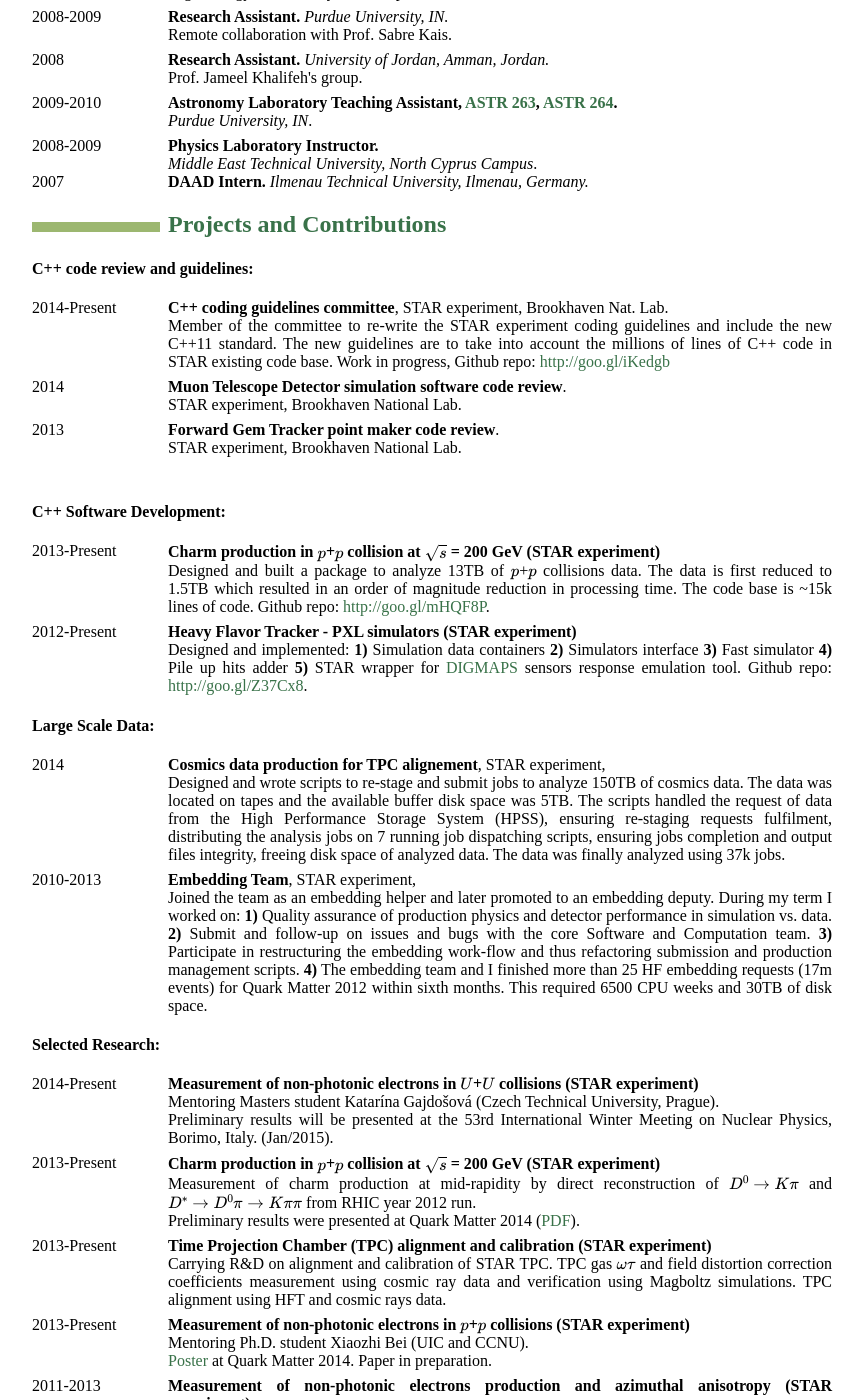
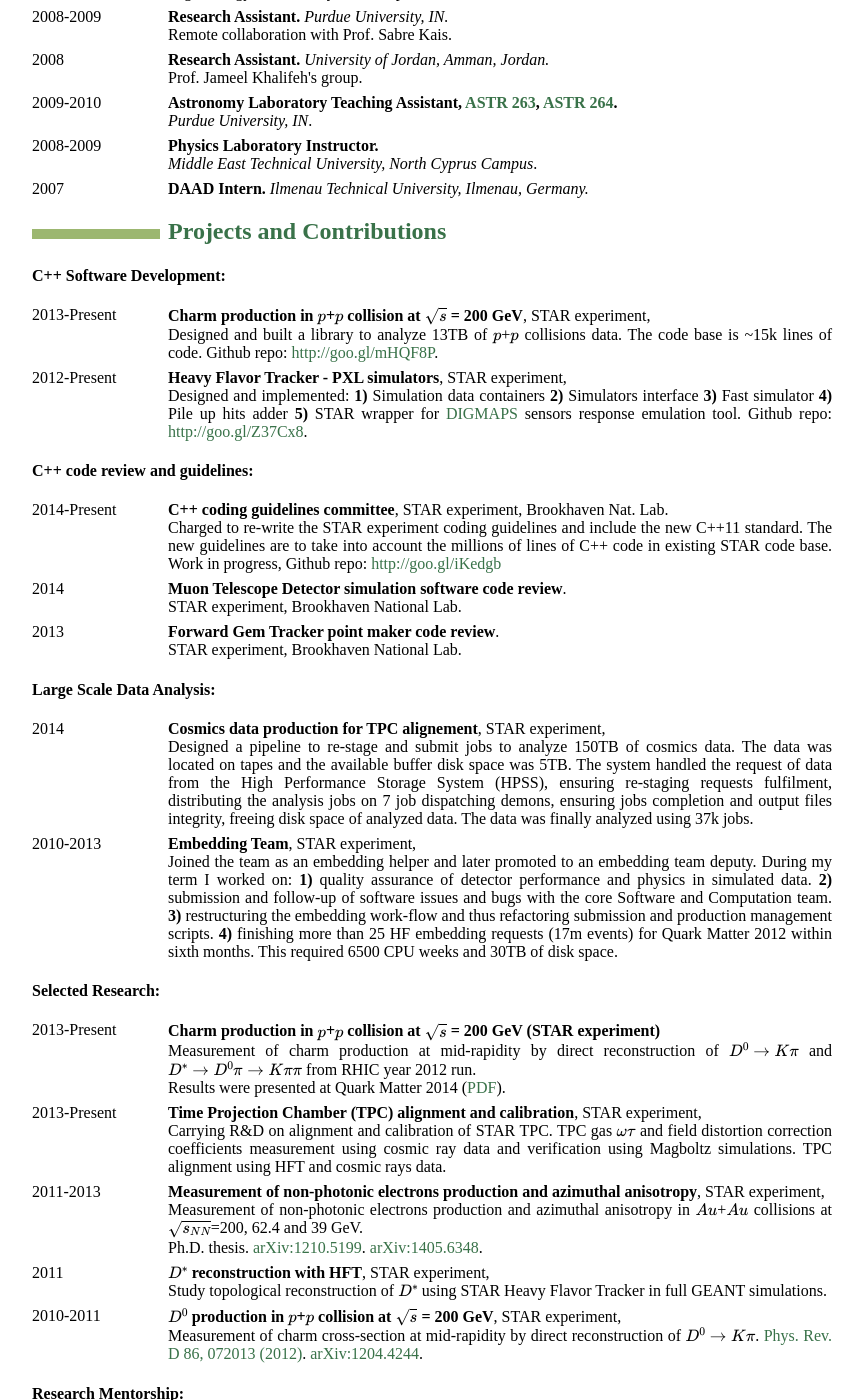
Before and after one commit to MustafaMustafa/MustafaMustafa.github.io, a Jekyll site: the page resume/resume.html, which Jekyll copies as it is, in a window 1280 px wide and 1400 px high, scrolled down 487 px. Shown: the whole window, without its empty margins (208-1071 px from the left). Built offline with Jekyll 4.4.1, drawn with Linux system fonts in a browser that asks for light colours; formulas are drawn with MathJax 3; some of the changed text lies outside the part shown.

Commit message:
publish latest CV

```diff
--- a/resume/resume.html
+++ b/resume/resume.html
@@ -48,66 +48,68 @@
 <dd><p><strong>Astronomy Laboratory Teaching Assistant, <a href="http://www.physics.purdue.edu/academic-programs/courses/course_detail.php?SEM=fall2014&amp;c=astr263">ASTR 263</a>, <a href="https://selfservice.mypurdue.purdue.edu/prod/bwckctlg.p_disp_course_detail?cat_term_in=201510&amp;subj_code_in=ASTR&amp;crse_numb_in=26400">ASTR 264</a>.</strong><br /><em>Purdue University, IN</em>.</p>
 </dd>
 <dt>2008-2009</dt>
-<dd><strong>Physics Laboratory Instructor.</strong><br /><em>Middle East Technical University, North Cyprus Campus</em>.<br />
+<dd><p><strong>Physics Laboratory Instructor.</strong><br /><em>Middle East Technical University, North Cyprus Campus</em>.</p>
 </dd>
 <dt>2007</dt>
 <dd><p><strong>DAAD Intern.</strong> <em>Ilmenau Technical University, Ilmenau, Germany.</em></p>
 </dd>
 </dl>
 <h2 id="projects-and-contributions">Projects and Contributions</h2>
+<h4 id="c-software-development">C++ Software Development:</h4>
+<dl>
+<dt>2013-Present</dt>
+<dd><p><strong>Charm production in <span class="math">\(p\)</span>+<span class="math">\(p\)</span> collision at <span class="math">\(\sqrt{s}\)</span> = 200 GeV</strong>, STAR experiment,<br />Designed and built a library to analyze 13TB of <span class="math">\(p\)</span>+<span class="math">\(p\)</span> collisions data. The code base is ~15k lines of code. Github repo: <a href="http://goo.gl/mHQF8P">http://goo.gl/mHQF8P</a>.</p>
+</dd>
+<dt>2012-Present</dt>
+<dd><p><strong>Heavy Flavor Tracker - PXL simulators</strong>, STAR experiment,<br />Designed and implemented: <strong>1)</strong> Simulation data containers <strong>2)</strong> Simulators interface <strong>3)</strong> Fast simulator <strong>4)</strong> Pile up hits adder <strong>5)</strong> STAR wrapper for <a href="http://www.iphc.cnrs.fr/Public-documentation.html">DIGMAPS</a> sensors response emulation tool. Github repo: <a href="http://goo.gl/Z37Cx8">http://goo.gl/Z37Cx8</a>.</p>
+</dd>
+</dl>
 <h4 id="c-code-review-and-guidelines">C++ code review and guidelines:</h4>
 <dl>
 <dt>2014-Present</dt>
-<dd><p><strong>C++ coding guidelines committee</strong>, STAR experiment, Brookhaven Nat. Lab.<br />Member of the committee to re-write the STAR experiment coding guidelines and include the new C++11 standard. The new guidelines are to take into account the millions of lines of C++ code in STAR existing code base. Work in progress, Github repo: <a href="http://goo.gl/iKedgb">http://goo.gl/iKedgb</a></p>
+<dd><p><strong>C++ coding guidelines committee</strong>, STAR experiment, Brookhaven Nat. Lab.<br />Charged to re-write the STAR experiment coding guidelines and include the new C++11 standard. The new guidelines are to take into account the millions of lines of C++ code in existing STAR code base. Work in progress, Github repo: <a href="http://goo.gl/iKedgb">http://goo.gl/iKedgb</a></p>
 </dd>
 <dt>2014</dt>
 <dd><p><strong>Muon Telescope Detector simulation software code review</strong>.<br />STAR experiment, Brookhaven National Lab.</p>
 </dd>
 <dt>2013</dt>
 <dd><p><strong>Forward Gem Tracker point maker code review</strong>.<br />STAR experiment, Brookhaven National Lab.</p>
-<p><br></p>
 </dd>
 </dl>
-<h4 id="c-software-development">C++ Software Development:</h4>
-<dl>
-<dt>2013-Present</dt>
-<dd><p><strong>Charm production in <span class="math">\(p\)</span>+<span class="math">\(p\)</span> collision at <span class="math">\(\sqrt{s}\)</span> = 200 GeV (STAR experiment)</strong><br />Designed and built a package to analyze 13TB of <span class="math">\(p\)</span>+<span class="math">\(p\)</span> collisions data. The data is first reduced to 1.5TB which resulted in an order of magnitude reduction in processing time. The code base is ~15k lines of code. Github repo: <a href="http://goo.gl/mHQF8P">http://goo.gl/mHQF8P</a>.</p>
-</dd>
-<dt>2012-Present</dt>
-<dd><p><strong>Heavy Flavor Tracker - PXL simulators (STAR experiment)</strong><br />Designed and implemented: <strong>1)</strong> Simulation data containers <strong>2)</strong> Simulators interface <strong>3)</strong> Fast simulator <strong>4)</strong> Pile up hits adder <strong>5)</strong> STAR wrapper for <a href="http://www.iphc.cnrs.fr/Public-documentation.html">DIGMAPS</a> sensors response emulation tool. Github repo: <a href="http://goo.gl/Z37Cx8">http://goo.gl/Z37Cx8</a>.</p>
-</dd>
-</dl>
-<h4 id="large-scale-data">Large Scale Data:</h4>
+<h4 id="large-scale-data-analysis">Large Scale Data Analysis:</h4>
 <dl>
 <dt>2014</dt>
-<dd><p><strong>Cosmics data production for TPC alignement</strong>, STAR experiment,<br />Designed and wrote scripts to re-stage and submit jobs to analyze 150TB of cosmics data. The data was located on tapes and the available buffer disk space was 5TB. The scripts handled the request of data from the High Performance Storage System (HPSS), ensuring re-staging requests fulfilment, distributing the analysis jobs on 7 running job dispatching scripts, ensuring jobs completion and output files integrity, freeing disk space of analyzed data. The data was finally analyzed using 37k jobs.</p>
+<dd><p><strong>Cosmics data production for TPC alignement</strong>, STAR experiment,<br />Designed a pipeline to re-stage and submit jobs to analyze 150TB of cosmics data. The data was located on tapes and the available buffer disk space was 5TB. The system handled the request of data from the High Performance Storage System (HPSS), ensuring re-staging requests fulfilment, distributing the analysis jobs on 7 job dispatching demons, ensuring jobs completion and output files integrity, freeing disk space of analyzed data. The data was finally analyzed using 37k jobs.</p>
 </dd>
 <dt>2010-2013</dt>
-<dd><p><strong>Embedding Team</strong>, STAR experiment,<br />Joined the team as an embedding helper and later promoted to an embedding deputy. During my term I worked on: <strong>1)</strong> Quality assurance of production physics and detector performance in simulation vs. data. <strong>2)</strong> Submit and follow-up on issues and bugs with the core Software and Computation team. <strong>3)</strong> Participate in restructuring the embedding work-flow and thus refactoring submission and production management scripts. <strong>4)</strong> The embedding team and I finished more than 25 HF embedding requests (17m events) for Quark Matter 2012 within sixth months. This required 6500 CPU weeks and 30TB of disk space.</p>
+<dd><p><strong>Embedding Team</strong>, STAR experiment,<br />Joined the team as an embedding helper and later promoted to an embedding team deputy. During my term I worked on: <strong>1)</strong> quality assurance of detector performance and physics in simulated data. <strong>2)</strong> submission and follow-up of software issues and bugs with the core Software and Computation team. <strong>3)</strong> restructuring the embedding work-flow and thus refactoring submission and production management scripts. <strong>4)</strong> finishing more than 25 HF embedding requests (17m events) for Quark Matter 2012 within sixth months. This required 6500 CPU weeks and 30TB of disk space.</p>
 </dd>
 </dl>
 <h4 id="selected-research">Selected Research:</h4>
 <dl>
-<dt>2014-Present</dt>
-<dd><p><strong>Measurement of non-photonic electrons in <span class="math">\(U\)</span>+<span class="math">\(U\)</span> collisions (STAR experiment)</strong><br />Mentoring Masters student Katarína Gajdošová (Czech Technical University, Prague).<br />Preliminary results will be presented at the 53rd International Winter Meeting on Nuclear Physics, Borimo, Italy. (Jan/2015).</p>
+<dt>2013-Present</dt>
+<dd><p><strong>Charm production in <span class="math">\(p\)</span>+<span class="math">\(p\)</span> collision at <span class="math">\(\sqrt{s}\)</span> = 200 GeV (STAR experiment)</strong><br />Measurement of charm production at mid-rapidity by direct reconstruction of <span class="math">\(D^{0} \rightarrow K\pi\)</span> and <span class="math">\(D^{*} \rightarrow D^{0}\pi \rightarrow K\pi\pi\)</span> from RHIC year 2012 run.<br />Results were presented at Quark Matter 2014 (<a href="https://indico.cern.ch/event/219436/session/17/contribution/436">PDF</a>).</p>
 </dd>
 <dt>2013-Present</dt>
-<dd><p><strong>Charm production in <span class="math">\(p\)</span>+<span class="math">\(p\)</span> collision at <span class="math">\(\sqrt{s}\)</span> = 200 GeV (STAR experiment)</strong><br />Measurement of charm production at mid-rapidity by direct reconstruction of <span class="math">\(D^{0} \rightarrow K\pi\)</span> and <span class="math">\(D^{*} \rightarrow D^{0}\pi \rightarrow K\pi\pi\)</span> from RHIC year 2012 run.<br />Preliminary results were presented at Quark Matter 2014 (<a href="https://indico.cern.ch/event/219436/session/17/contribution/436">PDF</a>).</p>
+<dd><p><strong>Time Projection Chamber (TPC) alignment and calibration</strong>, STAR experiment,<br />Carrying R&amp;D on alignment and calibration of STAR TPC. TPC gas <span class="math">\(\omega\tau\)</span> and field distortion correction coefficients measurement using cosmic ray data and verification using Magboltz simulations. TPC alignment using HFT and cosmic rays data.</p>
+</dd>
+<dt>2011-2013</dt>
+<dd><p><strong>Measurement of non-photonic electrons production and azimuthal anisotropy</strong>, STAR experiment,<br />Measurement of non-photonic electrons production and azimuthal anisotropy in <span class="math">\(Au\)</span>+<span class="math">\(Au\)</span> collisions at <span class="math">\(\sqrt{s_{NN}}\)</span>=200, 62.4 and 39 GeV.<br />Ph.D. thesis. <a href="http://arxiv.org/abs/1210.5199">arXiv:1210.5199</a>. <a href="http://arxiv.org/abs/1405.6348">arXiv:1405.6348</a>.</p>
+</dd>
+<dt>2011</dt>
+<dd><p><strong><span class="math">\(D^{*}\)</span> reconstruction with HFT</strong>, STAR experiment,<br />Study topological reconstruction of <span class="math">\(D^{*}\)</span> using STAR Heavy Flavor Tracker in full GEANT simulations.</p>
+</dd>
+<dt>2010-2011</dt>
+<dd><p><strong><span class="math">\(D^{0}\)</span> production in <span class="math">\(p\)</span>+<span class="math">\(p\)</span> collision at <span class="math">\(\sqrt{s}\)</span> = 200 GeV</strong>, STAR experiment,<br />Measurement of charm cross-section at mid-rapidity by direct reconstruction of <span class="math">\(D^{0} \rightarrow K\pi\)</span>. <a href="http://journals.aps.org/prd/abstract/10.1103/PhysRevD.86.072013">Phys. Rev. D 86, 072013 (2012)</a>. <a href="http://arXiv.org/abs/1204.4244">arXiv:1204.4244</a>.</p>
+</dd>
+</dl>
+<h4 id="research-mentorship">Research Mentorship:</h4>
+<dl>
+<dt>2014-Present</dt>
+<dd><p><strong>Measurement of non-photonic electrons in <span class="math">\(U\)</span>+<span class="math">\(U\)</span> collisions</strong>, STAR experiment,<br />Masters student Katarína Gajdošová (Czech Technical University, Prague).<br />Results were presented at 53rd International Winter Meeting on Nuclear Physics, Borimo, Italy. (Jan/2015).</p>
 </dd>
 <dt>2013-Present</dt>
-<dd><p><strong>Time Projection Chamber (TPC) alignment and calibration (STAR experiment)</strong><br />Carrying R&amp;D on alignment and calibration of STAR TPC. TPC gas <span class="math">\(\omega\tau\)</span> and field distortion correction coefficients measurement using cosmic ray data and verification using Magboltz simulations. TPC alignment using HFT and cosmic rays data.</p>
-</dd>
-<dt>2013-Present</dt>
-<dd><p><strong>Measurement of non-photonic electrons in <span class="math">\(p\)</span>+<span class="math">\(p\)</span> collisions (STAR experiment)</strong><br />Mentoring Ph.D. student Xiaozhi Bei (UIC and CCNU).<br /><a href="https://indico.cern.ch/event/219436/session/2/contribution/542">Poster</a> at Quark Matter 2014. Paper in preparation.</p>
-</dd>
-<dt>2011-2013</dt>
-<dd><p><strong>Measurement of non-photonic electrons production and azimuthal anisotropy (STAR experiment)</strong><br />Measurement of non-photonic electrons production and azimuthal anisotropy in <span class="math">\(Au\)</span>+<span class="math">\(Au\)</span> collisions at <span class="math">\(\sqrt{s_{NN}}\)</span>=200, 62.4 and 39 GeV.<br />Ph.D. thesis. <a href="http://arxiv.org/abs/1210.5199">arXiv:1210.5199</a>. <a href="http://arxiv.org/abs/1405.6348">arXiv:1405.6348</a>. Two more papers in the pipeline.</p>
-</dd>
-<dt>2011</dt>
-<dd><p><strong><span class="math">\(D^{*}\)</span> reconstruction with HFT (STAR experiment)</strong><br />Study topological reconstruction of <span class="math">\(D^{*}\)</span> using STAR Heavy Flavor Tracker in full GEANT simulations.</p>
-</dd>
-<dt>2010-2011</dt>
-<dd><p><strong><span class="math">\(D^{0}\)</span> production in <span class="math">\(p\)</span>+<span class="math">\(p\)</span> collision at <span class="math">\(\sqrt{s}\)</span> = 200 GeV (STAR experiment)</strong><br />Measurement of charm cross-section at mid-rapidity by direct reconstruction of <span class="math">\(D^{0} \rightarrow K\pi\)</span>. <a href="http://journals.aps.org/prd/abstract/10.1103/PhysRevD.86.072013">Phys. Rev. D 86, 072013 (2012)</a>. <a href="http://arXiv.org/abs/1204.4244">arXiv:1204.4244</a>.</p>
+<dd><p><strong>Measurement of non-photonic electrons in <span class="math">\(p\)</span>+<span class="math">\(p\)</span> collisions</strong>, STAR experiment,<br />Ph.D. student Xiaozhi Bei (UIC and CCNU).<br /><a href="https://indico.cern.ch/event/219436/session/2/contribution/542">Poster</a> at Quark Matter 2014. Paper in preparation.</p>
 </dd>
 </dl>
 <h2 id="service-and-voluntary-work">Service and Voluntary Work</h2>
@@ -122,69 +124,8 @@
 <dd><p><strong>Theoretical Physics Lab. Linux Cluster</strong>, University of Jordan.<br />As a member of a self-organized team we constructed the first Linux Cluster in the University of Jordan for computational physics research.</p>
 </dd>
 </dl>
-<h2 id="publications">Publications</h2>
-<p>50+ publications. Full list available at <a href="http://scholar.google.com/citations?user=aWjIgTgAAAAJ">Google Scholar</a> or <a href="https://inspirehep.net/author/profile/M.K.Mustafa.1">INSPIRE</a>.</p>
-<h4 id="selected-experimental-physics-publications-primary-author">Selected experimental physics publications (primary author):</h4>
-<dl>
-<dt>2013</dt>
-<dd><p><em>Measurements of non-photonic electron production and azimuthal anisotropy in <span class="math">\(\sqrt {s_ {NN}}= 39\)</span>, <span class="math">\(62.4\)</span>, and <span class="math">\(200\)</span> GeV <span class="math">\(Au\)</span>+<span class="math">\(Au\)</span> collisions from STAR at RHIC</em>.<br />Mustafa Mustafa (for the STAR Collaboration). <a href="http://www.sciencedirect.com/science/article/pii/S0375947413002297">Nuclear Physics A 904-905, 665 (2013)</a>. <a href="http://arxiv.org/abs/1210.5199">arXiv:1210.5199</a>.</p>
-</dd>
-<dt>2012</dt>
-<dd><p><em>Measurements of <span class="math">\(D^{0}\)</span> and <span class="math">\(D^{*}\)</span> production in <span class="math">\(p\)</span> + <span class="math">\(p\)</span> Collisions at <span class="math">\(\sqrt{s}\)</span> = 200 GeV</em>.<br />L. Adamczyk et al. (STAR Collaboration). <a href="http://journals.aps.org/prd/abstract/10.1103/PhysRevD.86.072013">Phys. Rev. D 86, 072013 (2012)</a>. <a href="http://arXiv.org/abs/1204.4244">arXiv:1204.4244</a>.</p>
-</dd>
-</dl>
-<h4 id="mathematical-physics-publications">Mathematical physics publications:</h4>
-<dl>
-<dt>2011</dt>
-<dd><p><em>Supersymmetry identifies molecular Stark states whose eigenproperties can be obtained analytically</em>.<br />M. Lemeshko, M. Mustafa, S. Kais, B. Friedrich. <a href="http://iopscience.iop.org/1367-2630/13/6/063036/">New J. Phys. 13, 063036 (2011)</a>. <a href="http://arxiv.org/abs/1106.4402">arXiv:1106.4402</a>.</p>
-</dd>
-<dt>2011</dt>
-<dd><p><em>Supersymmetric factorization yields exact solutions to the molecular Stark effect problem for &quot;stretched&quot; state</em>.<br />M. Lemeshko, M. Mustafa, S.Kais, B. Friedrich. <a href="http://journals.aps.org/pra/abstract/10.1103/PhysRevA.83.043415">Phys. Rev. A. 83, 043415 (2011)</a>. <a href="http://arxiv.org/abs/1105.5262">arXiv:1105.5262</a>.</p>
-</dd>
-<dt>2009</dt>
-<dd><p><em>A Venn diagram for supersymmetric, exactly solvable, shape invariant, and Infeld-Hull factorizable potential</em>. M. Mustafa, S. Kais. <a href="http://arxiv.org/abs/0911.4206">arXiv:0911.4206</a>.</p>
-</dd>
-<dt>2009</dt>
-<dd><p><em>Effective polar potential in the central force Schrödinger equation</em>.<br />M. S. Shikakhwa and M. Mustafa. <a href="http://iopscience.iop.org/0143-0807/31/1/014/">Eur. J. Phys. 31, 151 (2010)</a>. <a href="http://arxiv.org/abs/1001.3693">arXiv:1001.3693</a>.</p>
-</dd>
-</dl>
-<h4 id="book-chapters">Book chapters:</h4>
-<dl>
-<dt>2009</dt>
-<dd><em>General Physics, Electromagnetism Laboratory Manual, 3rd Edition</em>.<br />M. S. Shikakhwa, M. Mustafa, R. Al-Rfou', A. Ecevit, M. Ozbakan.<br />Middle East Technical University, North Cyprus Campus.
-</dd>
-</dl>
-<h2 id="talks">Talks</h2>
-<h4 id="conference-talks">Conference talks:</h4>
-<dl>
-<dt>2013/11</dt>
-<dd><p><strong>Measurement of non-photonic electrons in STAR experiment</strong>,<br /><a href="http://www.emmi13.lbl.gov/"><em>EMMI workshop on Heavy Flavor &amp; QCD Phase Structure in High Energy Collisions</em></a>, LBL, Berkeley, CA. <a href="https://drive.google.com/viewerng/viewer?a=v&amp;pid=sites&amp;srcid=bGJsLmdvdnxlbW1pMTJ8Z3g6NjVlMTBmYzkxY2NkNjQyNg&amp;u=0">PDF</a>.</p>
-</dd>
-<dt>2012/08</dt>
-<dd><p><strong>Measurements of non-photonic electrons at STAR experiment</strong>,<br />parallel talk at <a href="http://qm2012.bnl.gov/"><em>Quark Matter 2012 Int'l Conference</em></a>, Washington D.C. <a href="https://indico.cern.ch/event/181055/session/56/material/slides/0?contribId=164">PDF</a>.</p>
-</dd>
-</dl>
-<h4 id="invited-talks">Invited talks:</h4>
-<dl>
-<dt>2014/06</dt>
-<dd><p><strong>Recent open heavy flavor results from STAR experiment</strong>,<br /><a href="http://www.bnl.gov/aum2013/"><em>RHIC &amp; AGS Annual Users' Meeting</em></a>, BNL, NY. <a href="http://www.bnl.gov/aum2014/content/workshops/Workshop_6/2014-06-18-RHIC-AGS-Mustafa-v2.pdf">PDF</a>.</p>
-</dd>
-<dt>2013/06</dt>
-<dd><p><strong>Recent open heavy flavor results at RHIC</strong>,<br /><a href="http://www.bnl.gov/aum2014/"><em>RHIC &amp; AGS Annual Users' Meeting</em></a>, BNL, NY. <a href="http://www.bnl.gov/aum2013/content/workshops/Workshop_6/2013-06-26-RHIC-AGS-meeting.pdf">PDF</a>.</p>
-</dd>
-<dt>2012/10</dt>
-<dd><p><strong>Measurements of non-photonic electron in STAR experiment</strong>,<br /><a href="https://indico.cern.ch/event/182856/"><em>International Workshop on Heavy Quark Production in Heavy-Ion Collisions</em></a>, Utrecht, Netherlands. <a href="https://indico.cern.ch/event/182856/session/20/contribution/42/material/slides/0.pdf">PDF</a>.</p>
-</dd>
-<dt>2012/08</dt>
-<dd><p><strong>Measurements of non-photonic electron in STAR experiment</strong>,<br /><a href="http://physicsweb.phy.uic.edu/kauder/hfworkshop2012/"><em>Workshop on Heavy Flavor Production in High-Energy Nuclear Collisions</em></a>,<br />UIC, Chicago, IL. <a href="http://physicsweb.phy.uic.edu/kauder/hfworkshop2012/slides/MustafaMustafa_UIC_HF_Workshop_June_2012_v1.pdf">PDF</a>.</p>
-</dd>
-</dl>
-<h4 id="seminars">Seminars:</h4>
-<dl>
-<dt>2014/08</dt>
-<dd><strong>Measurements of electrons from heavy-flavor hadrons decays in STAR experiment</strong>, <em>University of Illinois at Chicago</em>, Chicago, IL. <a href="https://drive.google.com/file/d/0BxStdIfYUSzRa1A2N3F6eWZXbE0/view">PDF</a>.
-</dd>
-</dl>
+<h2 id="publications-and-talks">Publications and Talks</h2>
+<p>50+ publications. Full list available at <a href="http://scholar.google.com/citations?user=aWjIgTgAAAAJ">Google Scholar</a> or <a href="https://inspirehep.net/author/profile/M.K.Mustafa.1">INSPIRE</a>.<br />A list of talks and seminars can be found in my <a href="http://mmustafa.com/resume/cv.html#talks">CV</a>.</p>
 <h2 id="skills-and-areas-of-expertise">Skills and Areas of Expertise</h2>
 <dl>
 <dt>Skills</dt>
@@ -203,7 +144,7 @@
 <tr class="even">
 <td align="left">Monte Carlo Simulations</td>
 <td align="left">OOP</td>
-<td align="left">Linux Admin.</td>
+<td align="left">Linux Admin</td>
 </tr>
 <tr class="odd">
 <td align="left">Data Analysis</td>
@@ -217,10 +158,9 @@
 </tr>
 </tbody>
 </table>
-<p><br></p>
 </dd>
 <dt>Online Courses</dt>
-<dd><p><a href="https://www.coursera.org/maestro/api/certificate/get_certificate?course_id=972224">Machine Learning (Andrew Ng)</a>.<br /><a href="https://prod-cert-bucket.s3.amazonaws.com/downloads/1aaad6af92004f0696f65313ad8c9d6a/Certificate.pdf">Statistical Learning (Hastie &amp;Tibshirani)</a>.</p>
+<dd><a href="https://www.coursera.org/maestro/api/certificate/get_certificate?course_id=972224">Machine Learning (Andrew Ng)</a>.<br /><a href="https://prod-cert-bucket.s3.amazonaws.com/downloads/1aaad6af92004f0696f65313ad8c9d6a/Certificate.pdf">Statistical Learning (Hastie &amp;Tibshirani)</a>.
 </dd>
 </dl>
 <hr />
```
Also changed, not shown: 2 other files.
